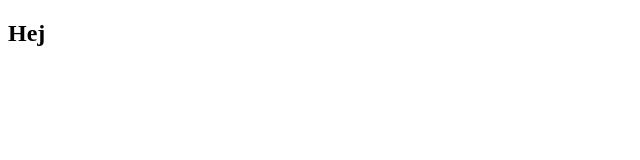
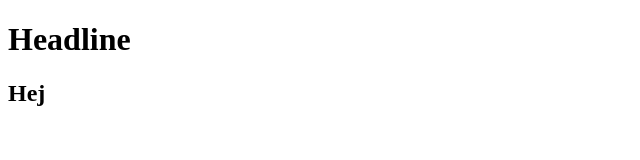
Before and after one commit to martinbregnhoi/gitTest, a plain HTML site: page index.html in a window 1280 px wide. Shown: the whole page, without its empty margins (0-640 px from the left). Drawn offline with Linux system fonts and the light colour scheme.

Commit message:
headline added

```diff
--- a/index.html
+++ b/index.html
@@ -5,6 +5,7 @@
     <title>Document</title>
 </head>
 <body>
+<h1>Headline</h1>
 <article>
 <h2>Hej</h2>
 </article>
```
